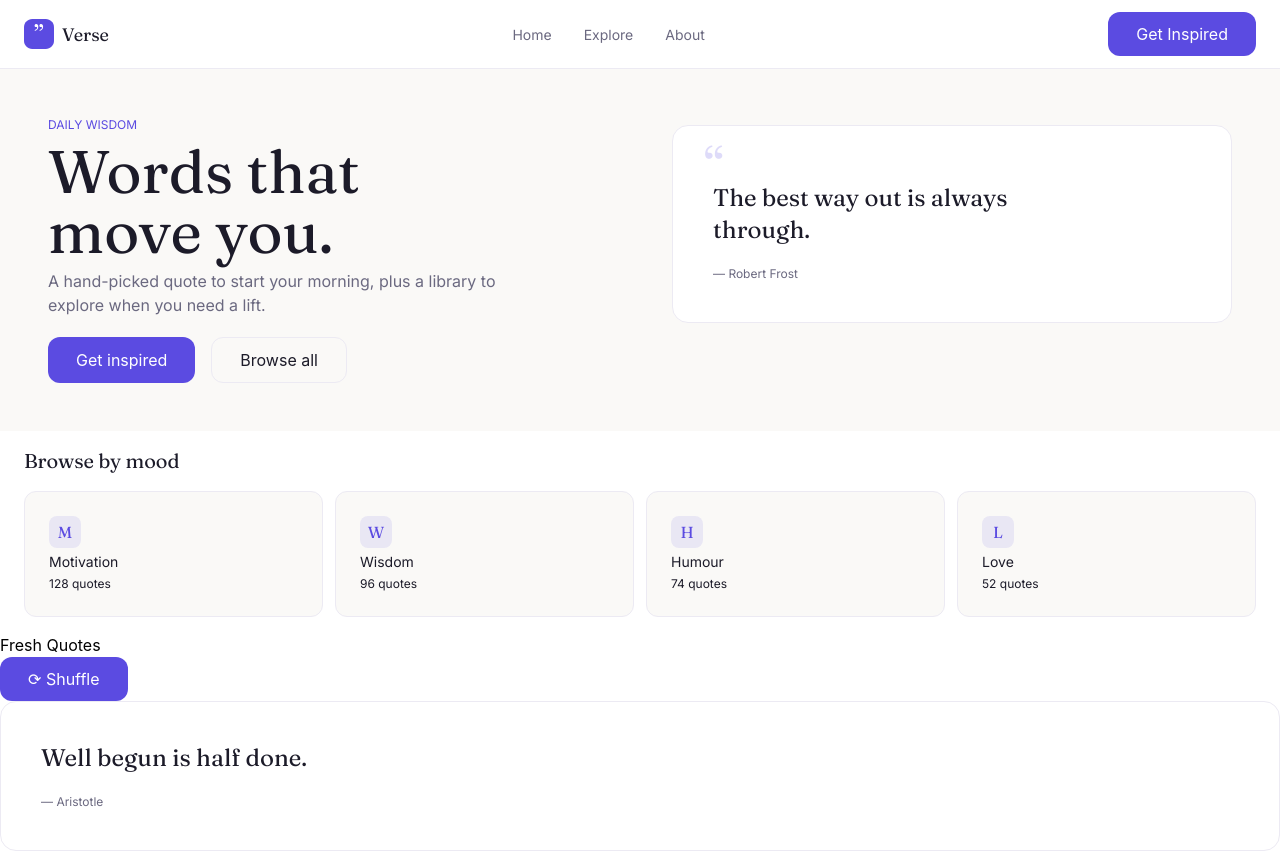
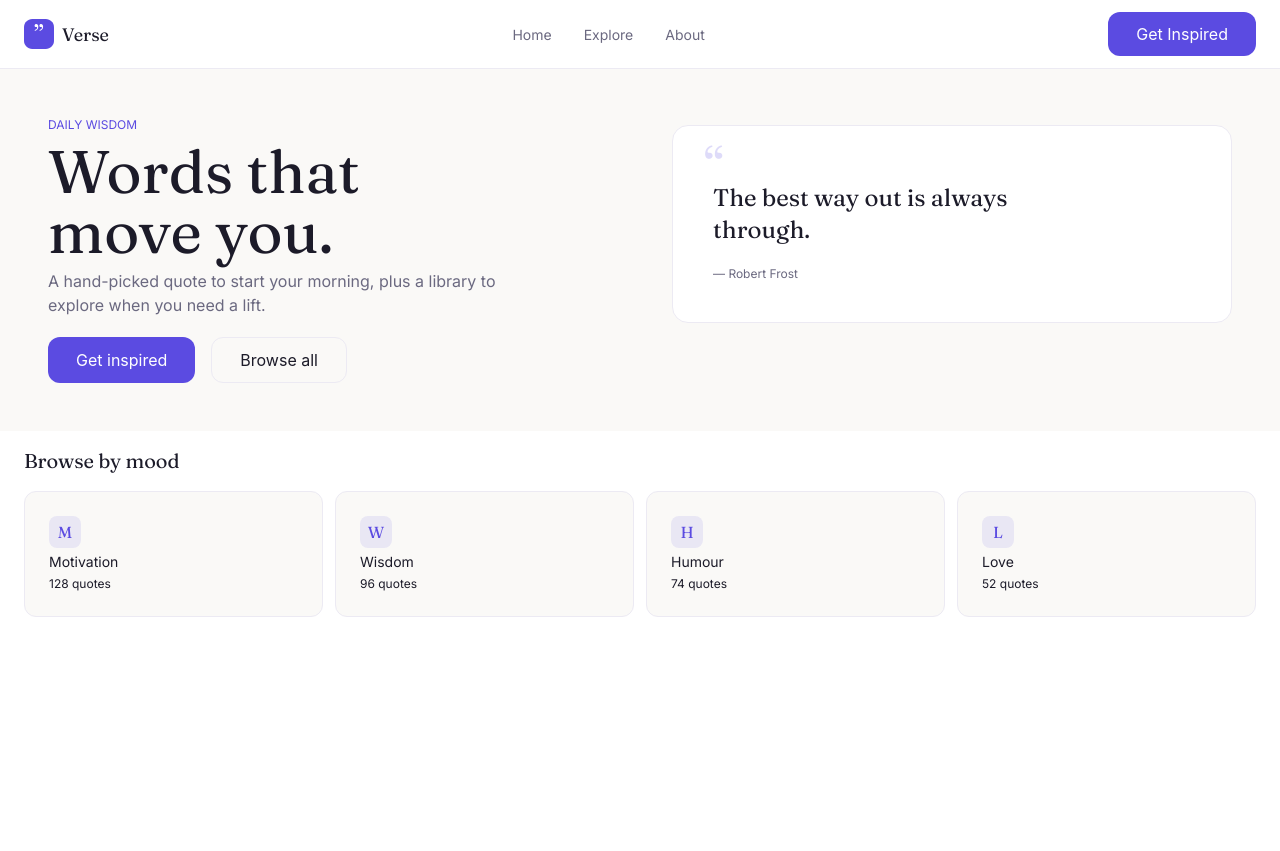
Before and after one commit to SMK-Projects-587/Surya-AS2, a React (Vite) app: page / in a window 1280 px wide. After the commit the page ends 800 px from the top, so only its background shows below. Built offline with nearby package versions, Linux system fonts and the light colour scheme.

Commit message:
Revert "feat: added markup of fresh quotes"
This reverts commit 31a37378432fe9016486a9cae963d05489a82776.

```diff
--- a/src/App.tsx
+++ b/src/App.tsx
@@ -1,4 +1,3 @@
-import FreshQuotes from '@/components/FreshQuotes';
 import Hero from '@/components/Hero';
 import MoodSection from '@/components/MoodSection';
 import Navbar from '@/components/Navbar';
@@ -10,7 +9,6 @@ export default function App() {
       <main>
         <Hero />
         <MoodSection />
-        <FreshQuotes />
       </main>
     </>
   );
--- a/src/components/FreshQuotes.tsx
+++ /dev/null
@@ -1,35 +0,0 @@
-import Button from '@/components/ui/Button';
-import QuoteCard from '@/components/ui/QuoteCard';
-import { cn } from '@/lib/utils';
-
-interface FreshQuotesProps {
-  className?: string;
-}
-
-interface Quote {
-  id: number;
-  quote: string;
-  author: string;
-}
-
-const quotes: Quote[] = [
-  { id: 1, quote: 'Well begun is half done.', author: 'Aristotle' },
-];
-
-export default function FreshQuotes({ className }: FreshQuotesProps) {
-  return (
-    <section className={cn(className)}>
-      <div>
-        <h2>Fresh Quotes</h2>
-        <Button>⟳ Shuffle</Button>
-        <ul>
-          {quotes.map((item) => (
-            <li key={item.id}>
-              <QuoteCard text={item.quote} author={item.author} />
-            </li>
-          ))}
-        </ul>
-      </div>
-    </section>
-  );
-}
```
